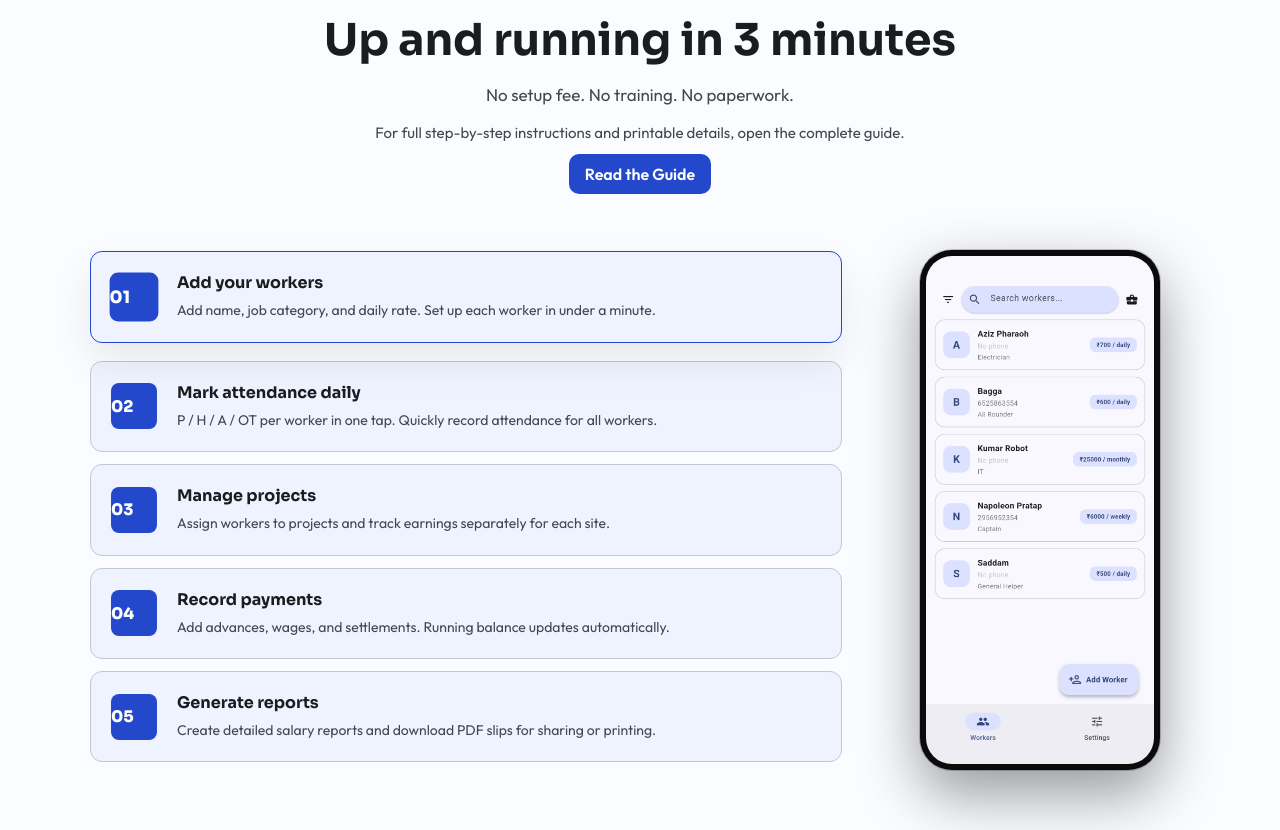
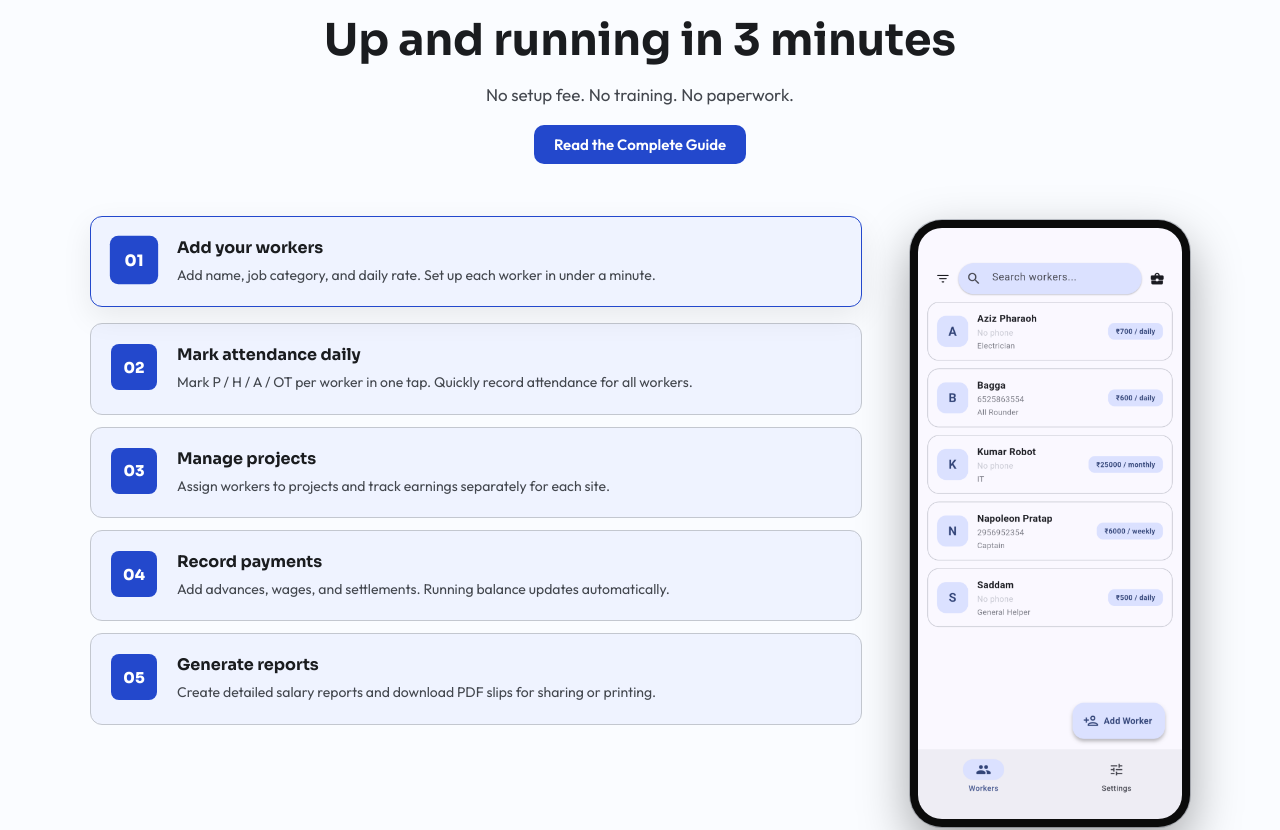
Before and after one commit to johnsstalk/workerslog-web, a Next.js app: page / in a window 1280 px wide. Shown: the part 2105-2935 px from the top of the page. Built offline with nearby package versions, Linux system fonts and the light colour scheme.

Commit message:
Refactor HowItWorksSection component structure

```diff
--- a/components/sections/how-it-works-section.jsx
+++ b/components/sections/how-it-works-section.jsx
@@ -1,4 +1,4 @@
-"use client";
+'use client';
 
 import { useState } from 'react';
 
@@ -7,113 +7,139 @@ const STEPS = [
     num: '01',
     title: 'Add your workers',
     desc: 'Add name, job category, and daily rate. Set up each worker in under a minute.',
-    img: '/screenshots/1-workerslist.png'
+    img: '/screenshots/1-workerslist.png',
   },
   {
     num: '02',
     title: 'Mark attendance daily',
-    desc: 'P / H / A / OT per worker in one tap. Quickly record attendance for all workers.',
-    img: '/screenshots/2-workers_daily.png'
+    desc: 'Mark P / H / A / OT per worker in one tap. Quickly record attendance for all workers.',
+    img: '/screenshots/2-workers_daily.png',
   },
   {
     num: '03',
     title: 'Manage projects',
     desc: 'Assign workers to projects and track earnings separately for each site.',
-    img: '/screenshots/8-worker_bagga_project.png'
+    img: '/screenshots/8-worker_bagga_project.png',
   },
   {
     num: '04',
     title: 'Record payments',
     desc: 'Add advances, wages, and settlements. Running balance updates automatically.',
-    img: '/screenshots/5-work_entry_mode_1.png'
+    img: '/screenshots/5-work_entry_mode_1.png',
   },
   {
     num: '05',
     title: 'Generate reports',
     desc: 'Create detailed salary reports and download PDF slips for sharing or printing.',
-    img: '/screenshots/12-bagga_slip.png'
+    img: '/screenshots/12-bagga_slip.png',
   },
 ];
 
 export default function HowItWorksSection() {
   const [active, setActive] = useState(0);
-  const [showNew, setShowNew] = useState(true);
-
-  const handleSetActive = (i) => {
-    if (i === active) return;
-    setActive(i);
-    setShowNew(false);
-    setTimeout(() => setShowNew(true), 20);
-  };
 
   return (
-    <>
-      <section style={{ background: 'var(--color-surface)', padding: 'var(--space-3xl) var(--section-px)' }}>
+    <section style={{
+      background: 'var(--color-surface)',
+      padding: 'var(--space-3xl) var(--section-px)'
+    }}>
       <div style={{ maxWidth: 1100, margin: '0 auto' }}>
+        {/* Header */}
         <div style={{ textAlign: 'center', marginBottom: 56 }}>
           <span style={{
             display: 'block', fontSize: 11, fontWeight: 700,
             letterSpacing: '0.1em', textTransform: 'uppercase',
             color: 'var(--color-primary)', fontFamily: "'Sora', sans-serif", marginBottom: 12,
-            }}>How it works</span>
+          }}>
+            How it works
+          </span>
           <h2 style={{
             fontFamily: "'Sora', sans-serif", fontWeight: 700,
             fontSize: 'var(--text-h1)', color: 'var(--color-on-surface)', marginBottom: 16,
-            }}>Up and running in 3 minutes</h2>
+          }}>
+            Up and running in 3 minutes
+          </h2>
           <p style={{
             fontFamily: "'Outfit', sans-serif", fontSize: 17,
-              color: 'var(--color-on-surface-variant)',
-            }}>No setup fee. No training. No paperwork.</p>
+            color: 'var(--color-on-surface-variant)', marginBottom: 20,
+          }}>
+            No setup fee. No training. No paperwork.
+          </p>
 
-            <div style={{ marginTop: 18 }}>
-              <p style={{ fontFamily: "'Outfit', sans-serif", fontSize: 15, color: 'var(--color-on-surface-variant)', marginBottom: 12 }}>
-                For full step-by-step instructions and printable details, open the complete guide.
-              </p>
-              <a href="/guide" style={{
-                display: 'inline-block', padding: '10px 16px', borderRadius: 10,
-                background: 'var(--color-primary-brand)', color: '#FFFFFF', fontWeight: 700,
-                textDecoration: 'none', fontFamily: "'Outfit', sans-serif",
-              }}>Read the Guide</a>
-            </div>
+          <a
+            href="/guide"
+            style={{
+              display: 'inline-block',
+              padding: '10px 20px',
+              borderRadius: 10,
+              background: 'var(--color-primary-brand)',
+              color: '#FFFFFF',
+              fontWeight: 700,
+              textDecoration: 'none',
+              fontFamily: "'Outfit', sans-serif",
+              fontSize: 15,
+            }}
+          >
+            Read the Complete Guide
+          </a>
         </div>
 
         <div className="wl-how-grid">
-            {/* Steps column */}
+          {/* Steps List */}
           <div style={{ display: 'flex', flexDirection: 'column', gap: 12 }}>
-              {STEPS.map(({ num, title, desc }, i) => (
+            {STEPS.map((step, i) => {
+              const isActive = i === active;
+              return (
                 <div
-                  key={num}
-                  className={`wl-step ${i === active ? 'active' : ''}`}
+                  key={step.num}
+                  className={`wl-step ${isActive ? 'active' : ''}`}
                   role="button"
                   tabIndex={0}
-                  onClick={() => handleSetActive(i)}
-                  onKeyDown={e => { if (e.key === 'Enter' || e.key === ' ') { e.preventDefault(); handleSetActive(i); } }}
+                  aria-current={isActive ? 'step' : undefined}
+                  onClick={() => setActive(i)}
+                  onKeyDown={(e) => {
+                    if (e.key === 'Enter' || e.key === ' ') {
+                      e.preventDefault();
+                      setActive(i);
+                    }
+                  }}
                 >
-                  <div className="wl-step-num">{num}</div>
+                  <div className="wl-step-num">{step.num}</div>
                   <div>
                     <h3 style={{
-                      fontFamily: "'Sora', sans-serif", fontWeight: 700, fontSize: 16,
-                      color: 'var(--color-on-surface)', marginBottom: 6,
-                    }}>{title}</h3>
+                      fontFamily: "'Sora', sans-serif",
+                      fontWeight: 700,
+                      fontSize: 16,
+                      color: 'var(--color-on-surface)',
+                      marginBottom: 6,
+                    }}>
+                      {step.title}
+                    </h3>
                     <p style={{
-                      fontFamily: "'Outfit', sans-serif", fontSize: 14, lineHeight: 1.6,
-                      color: 'var(--color-on-surface-variant)', margin: 0,
-                    }}>{desc}</p>
+                      fontFamily: "'Outfit', sans-serif",
+                      fontSize: 14,
+                      lineHeight: 1.6,
+                      color: 'var(--color-on-surface-variant)',
+                      margin: 0,
+                    }}>
+                      {step.desc}
+                    </p>
                   </div>
                 </div>
-              ))}
+              );
+            })}
           </div>
 
-            {/* Screenshot preview */}
-            <div className="wl-how-preview" style={{ display: 'flex', justifyContent: 'center', alignItems: 'center' }}>
+          {/* Screenshot Preview */}
+          <div className="wl-how-preview">
             <div className="wl-preview-frame">
               <div className="wl-preview-inner">
-                  {STEPS.map((s, i) => (
+                {STEPS.map((step, i) => (
                   <img
-                      key={s.img}
-                      src={s.img}
-                      alt={s.title}
-                      className={`wl-preview-img ${i === active && showNew ? 'visible' : ''}`}
+                    key={step.img}
+                    src={step.img}
+                    alt={step.title}
+                    className={`wl-preview-img ${i === active ? 'visible' : ''}`}
                     loading={i === 0 ? "eager" : "lazy"}
                   />
                 ))}
@@ -122,48 +148,113 @@ export default function HowItWorksSection() {
           </div>
         </div>
       </div>
-      </section>
 
       <style>{`
         .wl-how-grid {
           display: grid;
-          grid-template-columns: 1fr 300px;
+          grid-template-columns: 1fr 280px;
           gap: 48px;
-          align-items: center;
+          align-items: start;
         }
+
         .wl-step {
-          display: flex; gap: 20px; align-items: center;
+          display: flex;
+          gap: 20px;
+          align-items: flex-start;
           background: var(--color-surface-container);
           border: 1px solid var(--color-outline-variant);
           border-radius: var(--radius-card);
-          padding: 20px; cursor: pointer;
-          transition: transform 220ms ease, box-shadow 220ms ease, border-color 220ms ease;
+          padding: 20px;
+          cursor: pointer;
+          transition: all 0.2s ease;
         }
-        .wl-step:hover { transform: translateY(-2px); }
-        .wl-step.active { transform: translateY(-6px); border-color: var(--color-primary-brand); box-shadow: 0 18px 40px rgba(2,6,23,0.08); }
+
+        .wl-step:hover {
+          transform: translateY(-2px);
+          border-color: var(--color-outline);
+        }
+
+        .wl-step.active {
+          border-color: var(--color-primary-brand);
+          box-shadow: 0 10px 30px rgba(0, 0, 0, 0.08);
+          transform: translateY(-4px);
+        }
+
         .wl-step-num {
-          flex-shrink: 0; width: 46px; height: 46px; border-radius: var(--radius-s);
-          background: var(--color-primary-brand); display: flex; align-items: center; justifyContent: center;
-          font-family: 'Sora', sans-serif; font-weight: 800; fontSize: 14px; color: #FFFFFF;
-          transition: transform 220ms ease, background 220ms ease;
+          flex-shrink: 0;
+          width: 46px;
+          height: 46px;
+          border-radius: var(--radius-s);
+          background: var(--color-primary-brand);
+          display: flex;
+          align-items: center;
+          justify-content: center;
+          font-family: 'Sora', sans-serif;
+          font-weight: 800;
+          font-size: 15px;
+          color: #FFFFFF;
+          transition: all 0.2s ease;
         }
-        .wl-step.active .wl-step-num { transform: scale(1.06); background: var(--color-primary); }
+
+        .wl-step.active .wl-step-num {
+          background: var(--color-primary);
+          transform: scale(1.05);
+        }
 
         .wl-preview-frame {
-          width: 240px; height: 520px; border-radius: 32px; padding: 6px; background: #0b0b0b;
-          box-shadow: 0 24px 60px rgba(0,0,0,0.4), 0 0 0 1px var(--color-outline-variant);
+          width: 100%;
+          max-width: 280px;
+          aspect-ratio: 9 / 19.5;
+          border-radius: 32px;
+          padding: 8px;
+          background: #0b0b0b;
+          box-shadow: 0 20px 50px rgba(0,0,0,0.35),
+                      0 0 0 1px var(--color-outline-variant);
+          margin: 0 auto;
         }
-        .wl-preview-inner { position: relative; width: 100%; height: 100%; border-radius: 26px; overflow: hidden; }
-        .wl-preview-img { position: absolute; inset: 0; width: 100%; height: 100%; object-fit: cover; object-position: top;
-          opacity: 0; transform: translateY(8px) scale(0.995); transition: opacity 320ms ease, transform 420ms cubic-bezier(.2,.9,.2,1);
+
+        .wl-preview-inner {
+          position: relative;
+          width: 100%;
+          height: 100%;
+          border-radius: 24px;
+          overflow: hidden;
+          background: #000;
         }
-        .wl-preview-img.visible { opacity: 1; transform: translateY(0) scale(1); }
 
+        .wl-preview-img {
+          position: absolute;
+          inset: 0;
+          width: 100%;
+          height: 100%;
+          object-fit: cover;
+          object-position: top;
+          opacity: 0;
+          transform: translateY(10px) scale(0.985);
+          transition: opacity 0.35s ease, transform 0.45s cubic-bezier(0.2, 0.9, 0.2, 1);
+        }
+
+        .wl-preview-img.visible {
+          opacity: 1;
+          transform: translateY(0) scale(1);
+        }
+
+        /* Mobile */
         @media (max-width: 920px) {
-          .wl-how-grid { grid-template-columns: 1fr; }
-          .wl-how-preview { display: none; }
+          .wl-how-grid {
+            grid-template-columns: 1fr;
+            gap: 32px;
+          }
+
+          .wl-how-preview {
+            order: -1; /* Show image first on mobile */
+          }
+
+          .wl-preview-frame {
+            max-width: 260px;
+          }
         }
       `}</style>
-    </>
+    </section>
   );
 }
```
Lines whose indentation alone changed are shown as unchanged.
